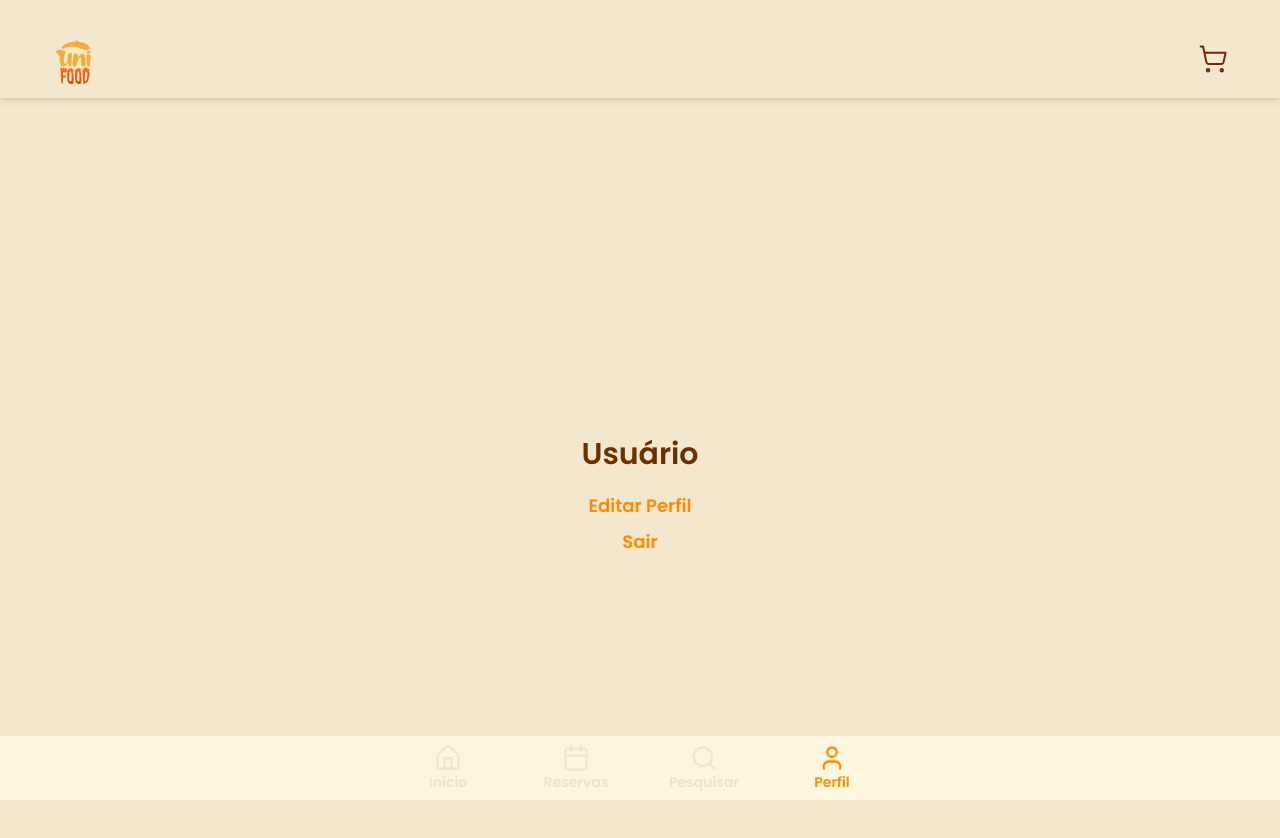
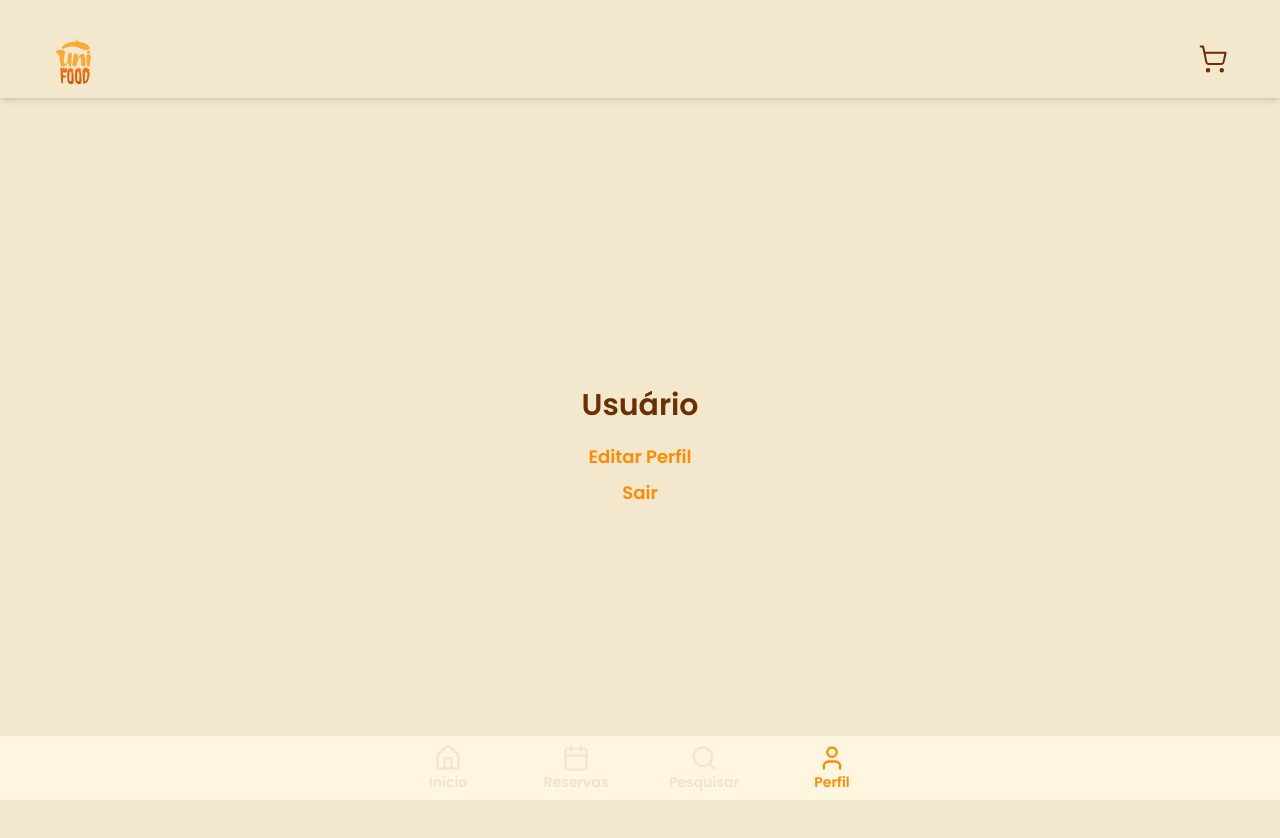
Before and after one commit to raffael-marinho/Project-Uni-Food, a React (Vite) app in the folder Client/: page /#/perfil/1 in a window 1280 px wide. Shown: the top 838 px of the page. After the commit the page ends 800 px from the top, so only its background shows below. Built offline with nearby package versions, Linux system fonts and the light colour scheme.

Commit message:
fix: solucinando bug do conflito da nav com as telas

```diff
--- a/Client/src/sections/perfil/perfil.tsx
+++ b/Client/src/sections/perfil/perfil.tsx
@@ -23,10 +23,10 @@
     };
 
     return (
-        <div>
+        <div className="flex flex-col h-screen">
             <NavBar />
 
-            <div className="flex flex-col items-center justify-center h-svh">
+            <div className="flex flex-col items-center justify-center h-screen">
                 <h1 className="text-3xl font-bold mb-4">{user?.nome || "Usuário"}</h1>
                 <div>
                     <Button
--- a/Client/src/sections/pesquisar/pesquisar.tsx
+++ b/Client/src/sections/pesquisar/pesquisar.tsx
@@ -13,7 +13,7 @@
       }, []);
 
     return (
-        <div>
+        <div className="flex flex-col h-screen">
             <NavBar/>
             <div className="flex flex-col items-center mt-28">
                 <h1 className="text-3xl font-bold mb-4">Pesquisar</h1>
--- a/Client/src/sections/reservas/reservas.tsx
+++ b/Client/src/sections/reservas/reservas.tsx
@@ -11,7 +11,7 @@
         setActiveTab("reservas");
     }, []);
     return (
-        <div >
+        <div className="flex flex-col h-screen">
             <NavBar/>
             <div className="flex flex-col items-center p-5 mt-28">
                 <h1 className="text-3xl font-bold mb-4">Reservas</h1>
```
